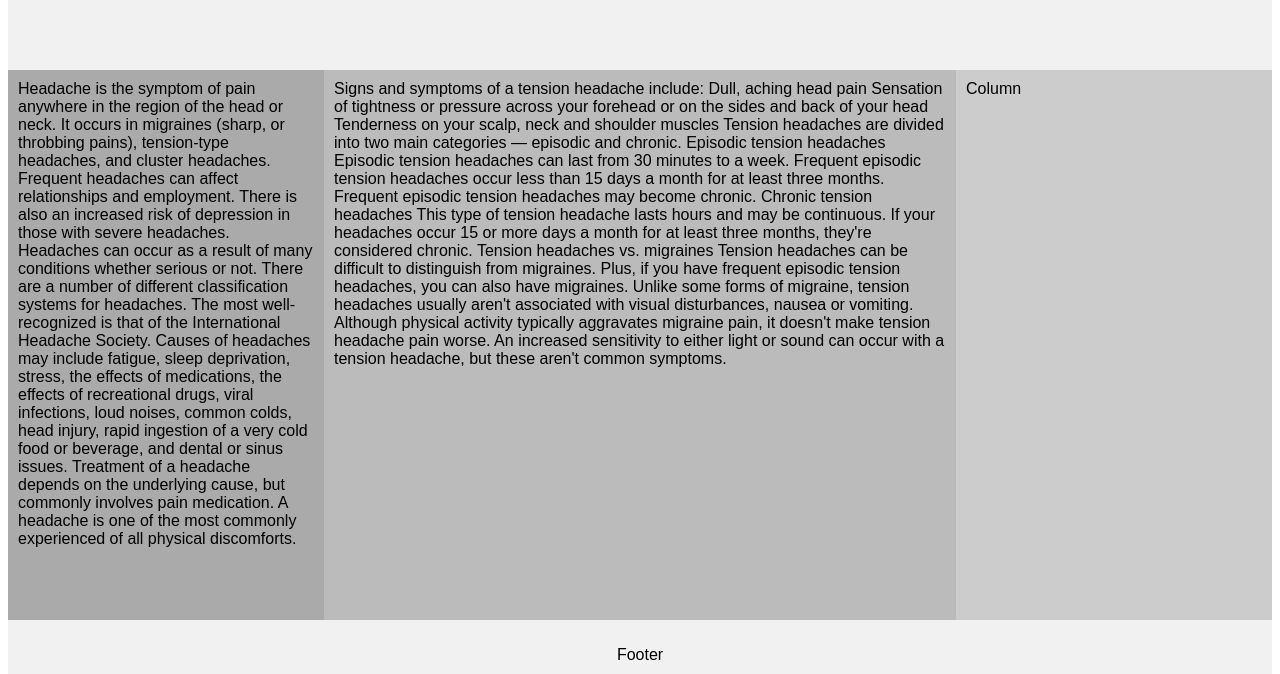
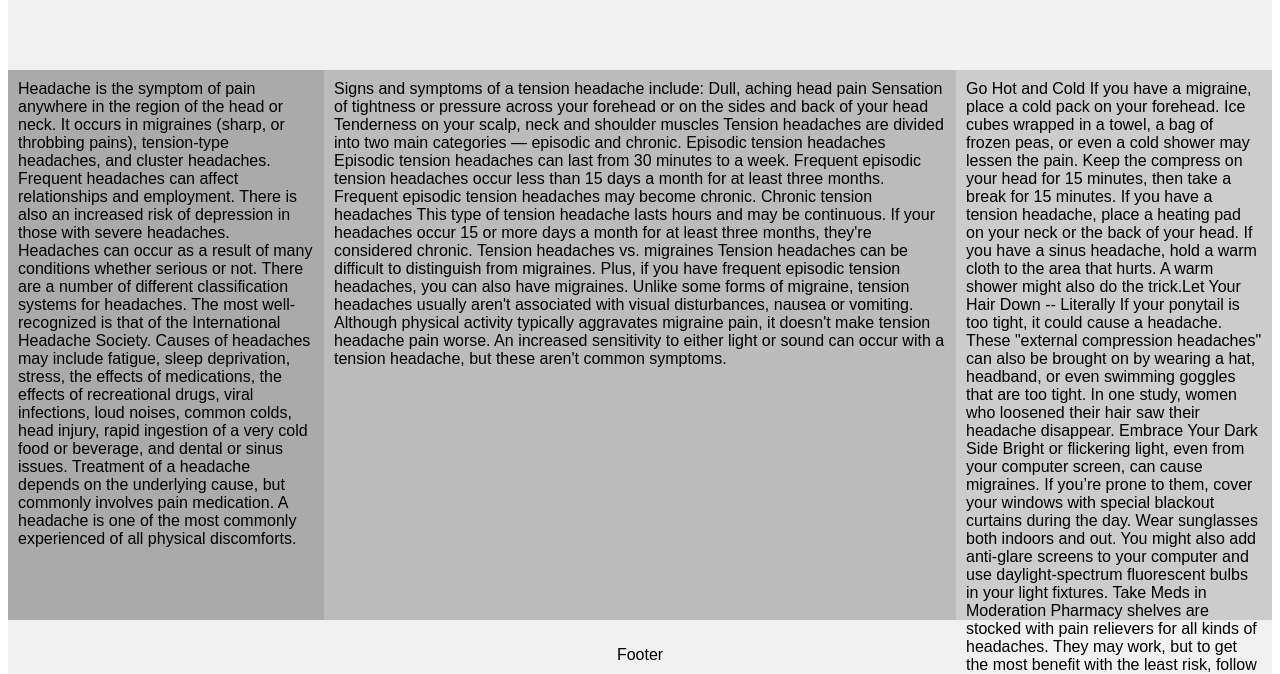
Before and after one commit to Kieranhak/projectwebsite2, a plain HTML site: page index.html in a window 1280 px wide. Shown: the part 146-820 px from the top of the page. Drawn offline with Linux system fonts and the light colour scheme.

Commit message:
Update index.html

```diff
--- a/index.html
+++ b/index.html
@@ -107,7 +107,31 @@ Unlike some forms of migraine, tension headaches usually aren't associated with
 
 
 
-    <div class="column side" style="background-color:#ccc;">Column</div>
+    <div class="column side" style="background-color:#ccc;">Go Hot and Cold
+If you have a migraine, place a cold pack on your forehead.
+        Ice cubes wrapped in a towel, a bag of frozen peas, or even a cold shower may lessen the pain.
+        Keep the compress on your head for 15 minutes, then take a break for 15 minutes.
+
+If you have a tension headache, place a heating pad on your neck or the back of your head.
+        If you have a sinus headache, hold a warm cloth to the area that hurts.
+        A warm shower might also do the trick.Let Your Hair Down -- Literally
+If your ponytail is too tight, it could cause a headache.
+        These "external compression headaches" can also be brought on by wearing a hat, headband, or even swimming goggles that are too tight.
+        In one study, women who loosened their hair saw their headache disappear.
+        Embrace Your Dark Side
+Bright or flickering light, even from your computer screen, can cause migraines.
+        If you’re prone to them, cover your windows with special blackout curtains during the day.
+        Wear sunglasses both indoors and out.
+        You might also add anti-glare screens to your computer and use daylight-spectrum fluorescent bulbs in your light fixtures.
+        Take Meds in Moderation
+Pharmacy shelves are stocked with pain relievers for all kinds of headaches.
+        They may work, but to get the most benefit with the least risk, follow these guidelines:
+
+
+Choose liquid over pills. Your body absorbs it faster.
+Take painkillers as soon as you feel pain. You’ll likely beat it with a smaller dose.
+Avoid drugs that contain caffeine or multiple ingredients. These are more likely to cause "rebound" headaches.
+        This is what happens when you take medicines too often or for too long. They actually make your condition worse, not better.</div>
 </div>
 
 <div class="footer">
```
